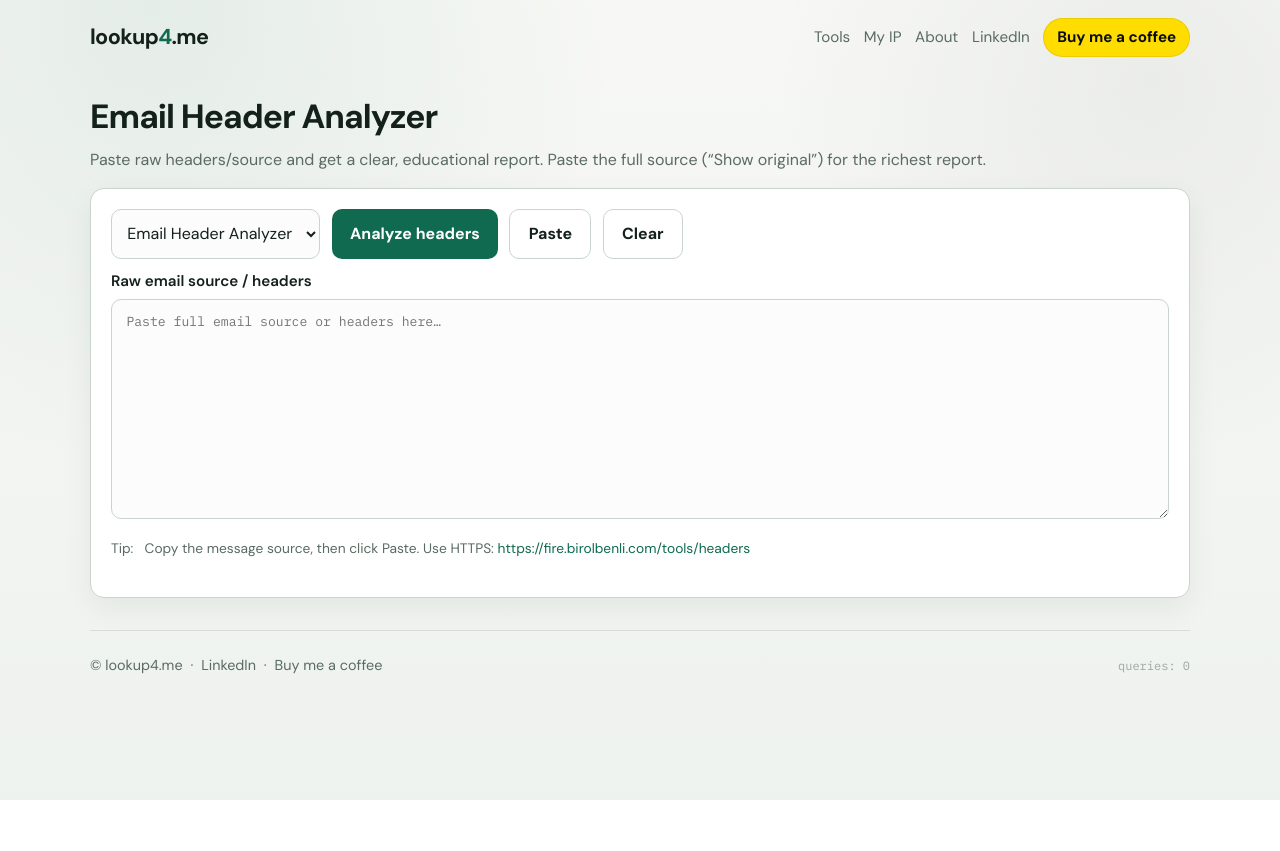
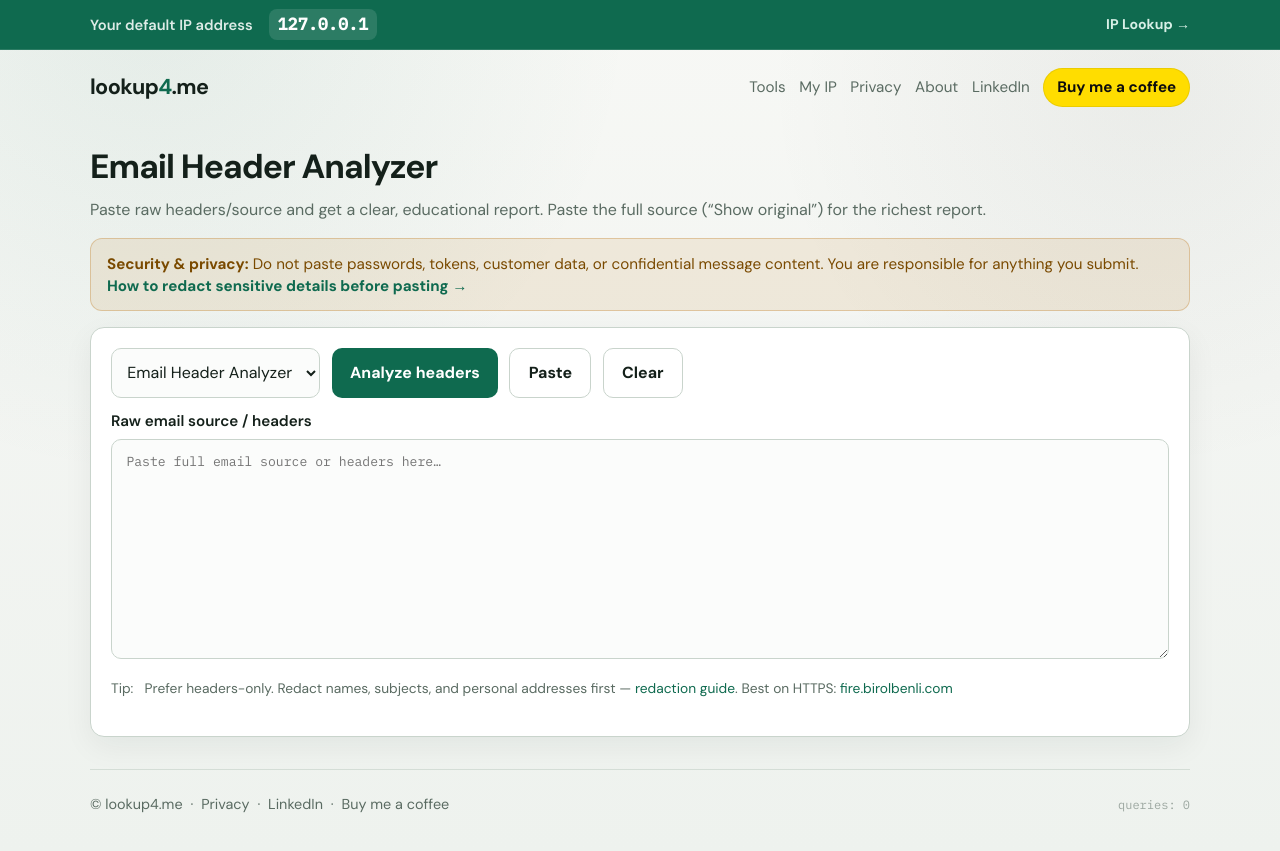
Before and after one commit to birolbenli/lookup4.me, a Flask app: page /tools/headers in a window 1280 px wide. Before the commit the page ends 800 px from the top, so only its background shows below. Run offline with Flask 3, Linux system fonts and the light colour scheme; data that the repository does not hold is empty.

Commit message:
Add privacy guide, top IP bar, and IP geolocation.

```diff
--- a/app.py
+++ b/app.py
@@ -221,6 +221,7 @@ def inject_globals():
         "total_queries": total_count(),
         "dns_types": SUPPORTED_TYPES,
         "mailtest_domain": app.config["MAILTEST_DOMAIN"],
+        "visitor_ip": client_ip_from_request(request),
     }
 
 
@@ -298,6 +299,11 @@ def index():
 @app.get("/about")
 def about():
     return render_template("about.html", counts=get_counts())
+
+
+@app.get("/privacy")
+def privacy():
+    return render_template("privacy.html")
 
 
 @app.get("/ip")
--- a/static/css/style.css
+++ b/static/css/style.css
@@ -53,6 +53,100 @@ a:hover {
   margin: 0 auto;
   max-width: 100%;
   min-width: 0;
+}
+
+.ip-bar {
+  background: #0f6a4f;
+  color: #f4faf7;
+  border-bottom: 1px solid rgba(255, 255, 255, 0.12);
+}
+
+.ip-bar-inner {
+  display: flex;
+  align-items: center;
+  gap: 0.65rem 1rem;
+  flex-wrap: wrap;
+  padding: 0.55rem 0;
+  font-size: 0.92rem;
+}
+
+.ip-bar-label {
+  opacity: 0.9;
+  font-weight: 600;
+}
+
+.ip-bar-value {
+  color: #fff !important;
+  font-weight: 750;
+  font-size: 1.05rem;
+  background: rgba(255, 255, 255, 0.12);
+  padding: 0.2rem 0.55rem;
+  border-radius: 8px;
+}
+
+.ip-bar-value:hover {
+  background: rgba(255, 255, 255, 0.2);
+}
+
+.ip-bar-link {
+  margin-left: auto;
+  color: #d7efe6 !important;
+  font-weight: 650;
+  font-size: 0.88rem;
+}
+
+.ip-bar-link:hover {
+  color: #fff !important;
+}
+
+.notice {
+  border-radius: 12px;
+  padding: 0.85rem 1rem;
+  margin: 0 0 1rem;
+  font-size: 0.95rem;
+  line-height: 1.45;
+}
+
+.notice a {
+  font-weight: 700;
+}
+
+.notice-warn {
+  background: rgba(184, 106, 0, 0.1);
+  border: 1px solid rgba(184, 106, 0, 0.28);
+  color: #7a4a00;
+}
+
+.guide-list {
+  color: var(--muted);
+  padding-left: 1.2rem;
+}
+
+.guide-list li {
+  margin: 0.35rem 0;
+}
+
+.geo-place {
+  font-size: 1.15rem;
+  font-weight: 700;
+  margin: 0.2rem 0 0.7rem;
+}
+
+.geo-grid {
+  display: grid;
+  grid-template-columns: repeat(auto-fit, minmax(160px, 1fr));
+  gap: 0.7rem;
+}
+
+.geo-grid span {
+  display: block;
+  font-size: 0.78rem;
+  margin-bottom: 0.15rem;
+}
+
+.geo-grid strong {
+  font-size: 0.95rem;
+  overflow-wrap: anywhere;
 }
 
 .site-header {
--- a/static/js/app.js
+++ b/static/js/app.js
@@ -415,12 +415,46 @@ function renderSmtp(data, root) {
 function renderIp(data, root) {
   if (!data.ok) return renderError(data, root);
   const ptr = (data.ptr || []).map((h) => `<li class="mono">${escapeHtml(h)}</li>`).join("");
+  const geo = data.geo || {};
+  const place = [geo.city, geo.region, geo.country].filter(Boolean).join(", ");
+  const geoBlock = geo.ok
+    ? `<div class="block">
+        <h3>Geolocation</h3>
+        <p class="geo-place">${escapeHtml(place || "Unknown location")}</p>
+        <div class="geo-grid">
+          <div><span class="muted">Country</span><strong>${escapeHtml(geo.country || "—")} ${
+            geo.country_code ? `(${escapeHtml(geo.country_code)})` : ""
+          }</strong></div>
+          <div><span class="muted">City / Region</span><strong>${escapeHtml(
+            [geo.city, geo.region].filter(Boolean).join(", ") || "—"
+          )}</strong></div>
+          <div><span class="muted">ISP / Org</span><strong>${escapeHtml(
+            geo.isp || geo.org || "—"
+          )}</strong></div>
+          <div><span class="muted">ASN</span><strong class="mono">${escapeHtml(
+            geo.asn != null ? String(geo.asn) : "—"
+          )}</strong></div>
+          <div><span class="muted">Timezone</span><strong>${escapeHtml(geo.timezone || "—")}</strong></div>
+          <div><span class="muted">Coordinates</span><strong class="mono">${escapeHtml(
+            geo.latitude != null && geo.longitude != null
+              ? `${geo.latitude}, ${geo.longitude}`
+              : "—"
+          )}</strong></div>
+        </div>
+      </div>`
+    : `<div class="block">
+        <h3>Geolocation</h3>
+        <p class="muted">${escapeHtml(geo.error || "Geolocation unavailable")}</p>
+      </div>`;
+
   root.appendChild(
     el(`<div class="stack">
       <div class="block">
         <p><span class="status ok">IP</span></p>
         <p class="mono" style="font-size:1.4rem;font-weight:700">${escapeHtml(data.ip)}</p>
+        ${place ? `<p class="muted">${escapeHtml(place)}</p>` : ""}
       </div>
+      ${geoBlock}
       <div class="block">
         <h3>Reverse DNS</h3>
         ${ptr ? `<ul>${ptr}</ul>` : `<p class="muted">No PTR</p>`}
--- a/templates/base.html
+++ b/templates/base.html
@@ -11,12 +11,21 @@
   <link rel="stylesheet" href="{{ url_for('static', filename='css/style.css') }}">
 </head>
 <body>
+  <div class="ip-bar">
+    <div class="wrap ip-bar-inner">
+      <span class="ip-bar-label">Your default IP address</span>
+      <a class="ip-bar-value mono" href="{{ url_for('tool_page', slug='ip') }}" title="Open IP Lookup">{{ visitor_ip or "—" }}</a>
+      <a class="ip-bar-link" href="{{ url_for('tool_page', slug='ip') }}">IP Lookup →</a>
+    </div>
+  </div>
+
   <div class="wrap">
     <header class="site-header">
       <a class="brand" href="{{ url_for('index') }}">lookup<span>4</span>.me</a>
       <nav class="nav">
         <a href="{{ url_for('index') }}" class="{% if request.path == '/' %}active{% endif %}">Tools</a>
         <a href="{{ url_for('tool_page', slug='ip') }}" class="{% if request.path.startswith('/tools/ip') or request.path.startswith('/ip') %}active{% endif %}">My IP</a>
+        <a href="{{ url_for('privacy') }}" class="{% if request.path == '/privacy' %}active{% endif %}">Privacy</a>
         <a href="{{ url_for('about') }}" class="{% if request.path == '/about' %}active{% endif %}">About</a>
         <a href="{{ linkedin_url }}" target="_blank" rel="noopener noreferrer">LinkedIn</a>
         <a class="bmc" href="{{ buymeacoffee_url }}" target="_blank" rel="noopener noreferrer">Buy me a coffee</a>
@@ -31,6 +40,8 @@
       <div class="footer-main">
         <span>© {{ site_name }}</span>
         <span class="footer-sep">·</span>
+        <a href="{{ url_for('privacy') }}">Privacy</a>
+        <span class="footer-sep">·</span>
         <a href="{{ linkedin_url }}" target="_blank" rel="noopener noreferrer">LinkedIn</a>
         <span class="footer-sep">·</span>
         <a href="{{ buymeacoffee_url }}" target="_blank" rel="noopener noreferrer">Buy me a coffee</a>
--- a/templates/headers.html
+++ b/templates/headers.html
@@ -3,6 +3,13 @@
 {% block content %}
 <h1 class="page-title">{{ tool.name }}</h1>
 <p class="page-desc">{{ tool.desc }} Paste the full source (“Show original”) for the richest report.</p>
+
+<div class="notice notice-warn">
+  <strong>Security &amp; privacy:</strong>
+  Do not paste passwords, tokens, customer data, or confidential message content.
+  You are responsible for anything you submit.
+  <a href="{{ url_for('privacy') }}">How to redact sensitive details before pasting →</a>
+</div>
 
 <section class="panel" data-tool="headers" data-field="raw" data-optional="0">
   <form id="tool-form" class="tool-form" autocomplete="off">
@@ -23,8 +30,10 @@
 
   <div class="examples">
     <span class="muted">Tip:</span>
-    <span class="muted">Copy the message source, then click Paste. Use HTTPS:
-      <a href="https://fire.birolbenli.com/tools/headers">https://fire.birolbenli.com/tools/headers</a>
+    <span class="muted">Prefer headers-only. Redact names, subjects, and personal addresses first —
+      <a href="{{ url_for('privacy') }}">redaction guide</a>.
+      Best on HTTPS:
+      <a href="https://fire.birolbenli.com/tools/headers">fire.birolbenli.com</a>
     </span>
   </div>
 
--- a/tools/ip_info.py
+++ b/tools/ip_info.py
@@ -1,6 +1,11 @@
 """Client / target IP information helpers."""
 
 from __future__ import annotations
+
+import ipaddress
+import json
+import urllib.error
+import urllib.request
 
 from .dns_common import is_ip, reverse_lookup
 
@@ -15,6 +20,66 @@ def client_ip_from_request(request) -> str:
     return request.remote_addr or ""
 
 
+def _is_public_ip(ip: str) -> bool:
+    try:
+        addr = ipaddress.ip_address(ip)
+        return not (
+            addr.is_private
+            or addr.is_loopback
+            or addr.is_link_local
+            or addr.is_reserved
+            or addr.is_multicast
+        )
+    except ValueError:
+        return False
+
+
+def lookup_geo(ip: str) -> dict:
+    """Best-effort geolocation via public API (ipwho.is)."""
+    if not _is_public_ip(ip):
+        return {
+            "ok": False,
+            "error": "Geolocation is only available for public IPs",
+        }
+
+    url = f"https://ipwho.is/{ip}"
+    req = urllib.request.Request(
+        url,
+        headers={"User-Agent": "lookup4.me/1.0", "Accept": "application/json"},
+    )
+    try:
+        with urllib.request.urlopen(req, timeout=5) as resp:
+            data = json.loads(resp.read().decode("utf-8", errors="replace"))
+    except (urllib.error.URLError, TimeoutError, json.JSONDecodeError, ValueError) as exc:
+        return {"ok": False, "error": f"Geo lookup failed: {exc}"}
+
+    if not data.get("success", True) and data.get("success") is False:
+        return {"ok": False, "error": data.get("message") or "Geo lookup failed"}
+
+    return {
+        "ok": True,
+        "country": data.get("country"),
+        "country_code": data.get("country_code"),
+        "region": data.get("region"),
+        "city": data.get("city"),
+        "postal": data.get("postal"),
+        "latitude": data.get("latitude"),
+        "longitude": data.get("longitude"),
+        "timezone": (data.get("timezone") or {}).get("id")
+        if isinstance(data.get("timezone"), dict)
+        else data.get("timezone"),
+        "org": data.get("connection", {}).get("org")
+        if isinstance(data.get("connection"), dict)
+        else data.get("org"),
+        "isp": data.get("connection", {}).get("isp")
+        if isinstance(data.get("connection"), dict)
+        else data.get("isp"),
+        "asn": data.get("connection", {}).get("asn")
+        if isinstance(data.get("connection"), dict)
+        else data.get("asn"),
+    }
+
+
 def lookup_ip_info(ip: str, request=None) -> dict:
     ip = (ip or "").strip()
     if not ip and request is not None:
@@ -25,11 +90,13 @@ def lookup_ip_info(ip: str, request=None) -> dict:
         return {"ok": False, "error": "Invalid IP address", "ip": ip}
 
     ptr = reverse_lookup(ip)
+    geo = lookup_geo(ip)
     info = {
         "ok": True,
         "ip": ip,
         "ptr": ptr.get("hosts") or [],
         "ptr_ok": ptr.get("ok", False),
+        "geo": geo,
     }
     if request is not None and ip == client_ip_from_request(request):
         info.update(
```
Also changed, not shown: templates/mailtest.html (+7 -0 lines), templates/privacy.html (added, +62 -0 lines).
